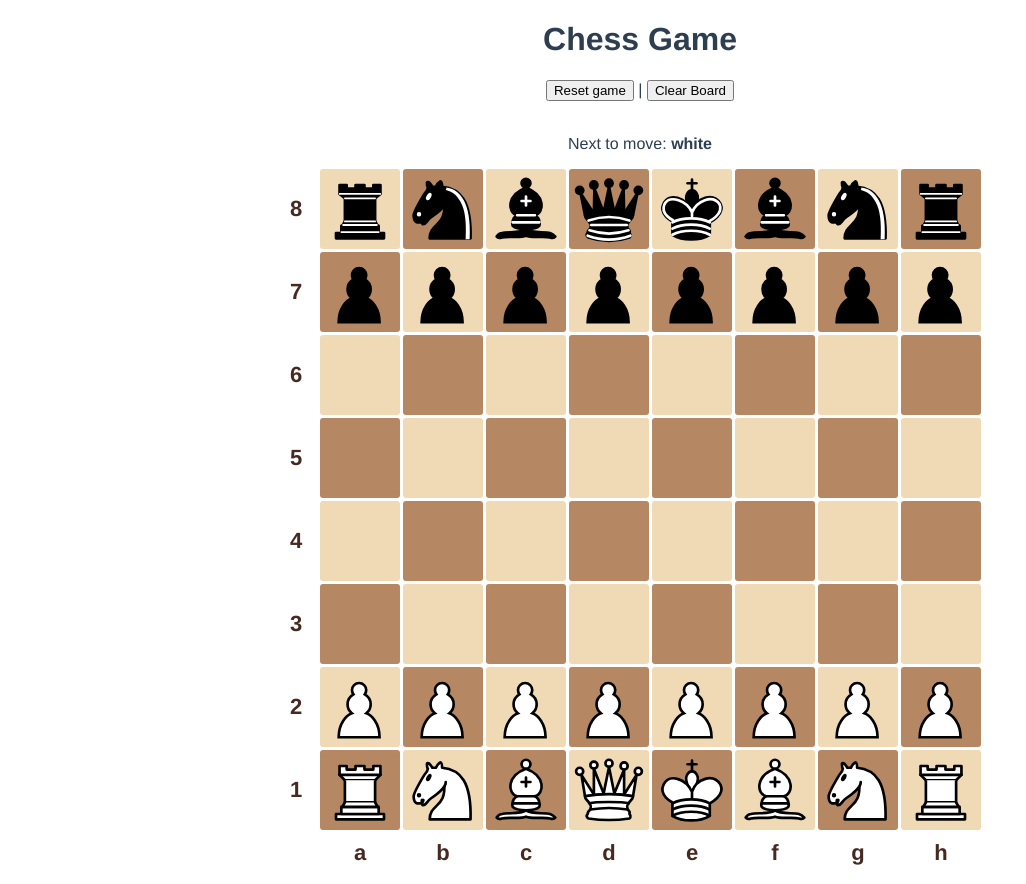
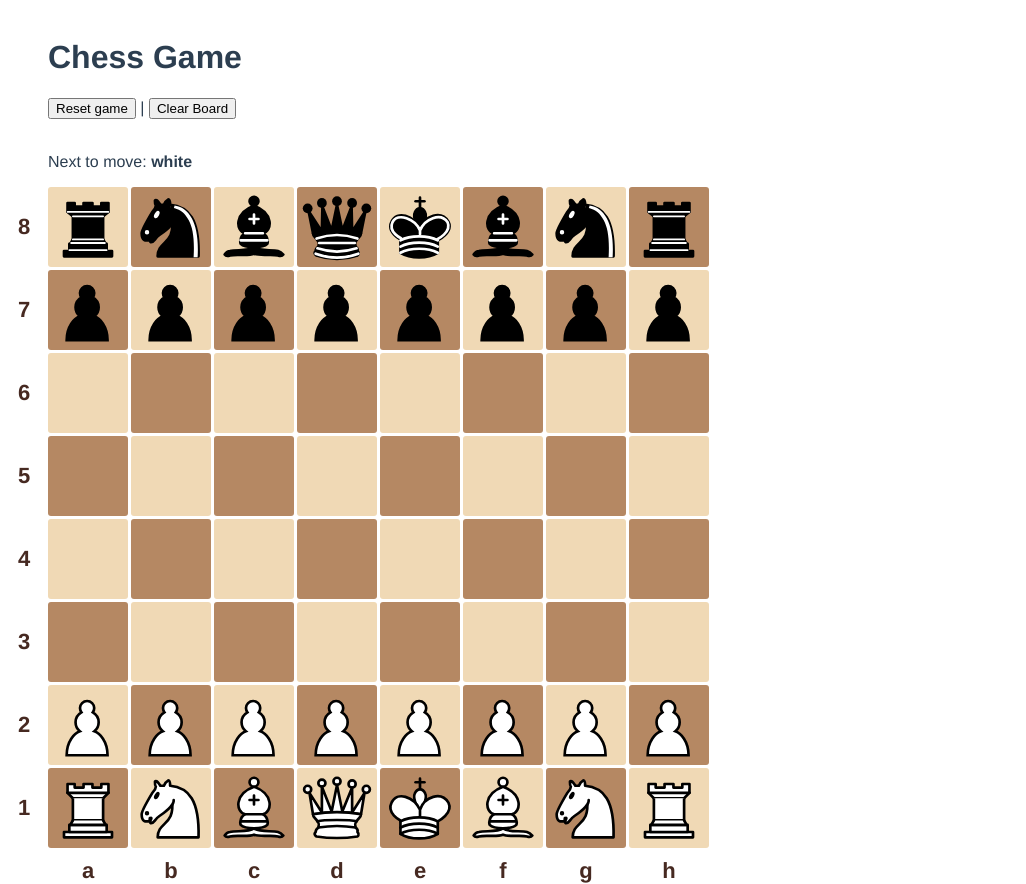
Before and after one commit to coenond/vue-chess, a Vue app: page / in a window 1280 px wide. Shown: the whole page, without its empty margins (0-1026 px from the left). Built offline with nearby package versions, Linux system fonts and the light colour scheme.

Commit message:
chore: remove centering

```diff
--- a/src/assets/style/components/board.scss
+++ b/src/assets/style/components/board.scss
@@ -3,7 +3,6 @@
 .board {
   border-radius: 12px;
   width: calc(#{$gridSize} * #{$squareSize});
-  margin: 0 auto;
   display: grid;
   grid-gap: 3px;
   grid-template-columns: repeat($gridSize, $squareSize);
--- a/src/assets/style/main.scss
+++ b/src/assets/style/main.scss
@@ -6,7 +6,7 @@
   font-family: Avenir, Helvetica, Arial, sans-serif;
   -webkit-font-smoothing: antialiased;
   -moz-osx-font-smoothing: grayscale;
-  text-align: center;
+  padding: 10px 40px;
   color: #2c3e50;
 }
 
```
